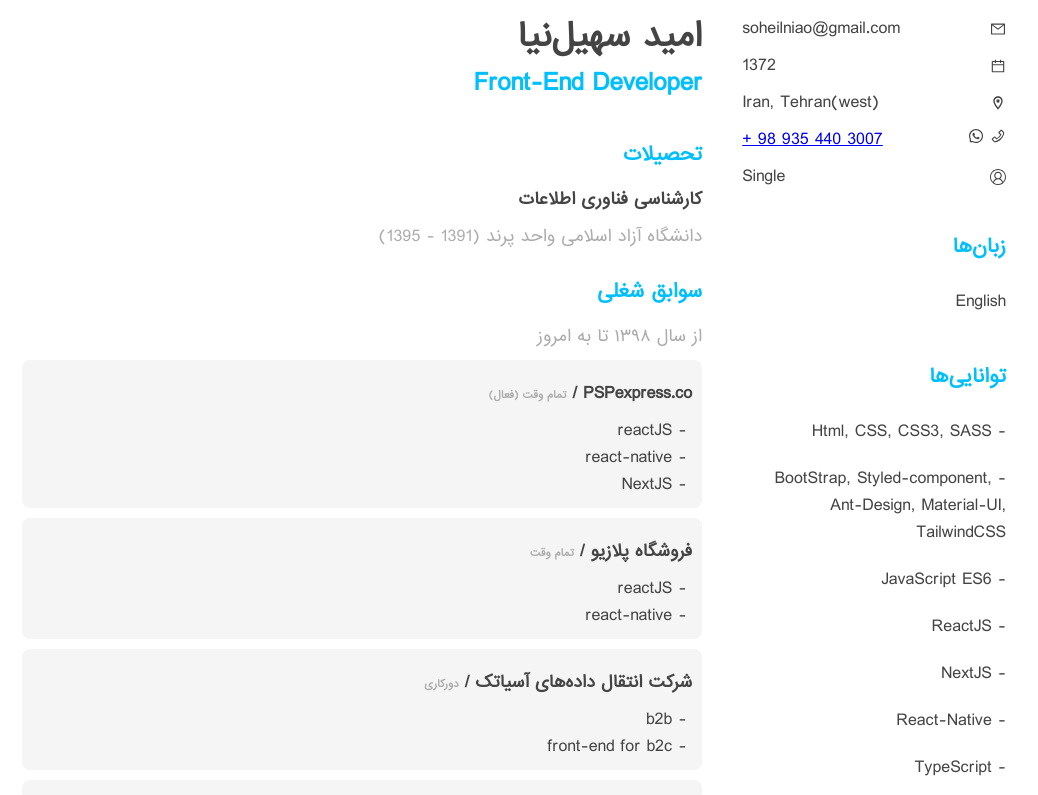
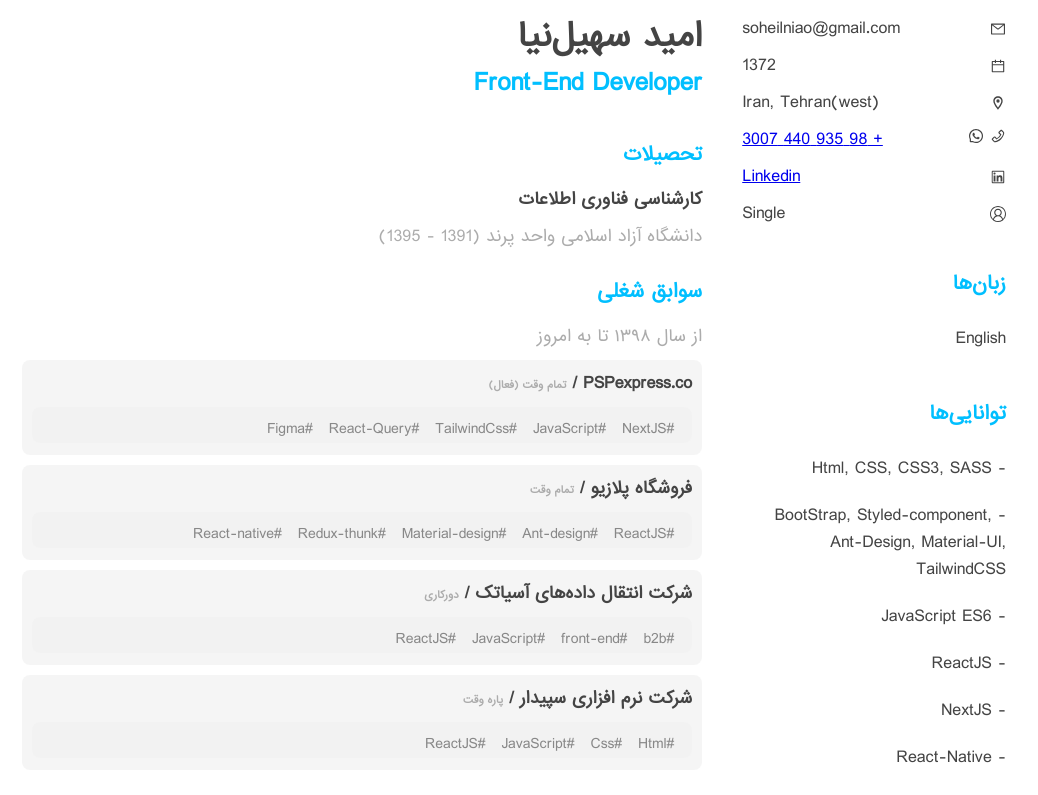
Before and after one commit to omids0/my_resume, a Next.js app: page / in a window 1280 px wide. Shown: the top 795 px of the page, without its empty margins (126-1164 px from the left). Built offline with nearby package versions, Linux system fonts and the light colour scheme.

Commit message:
CV updated

```diff
--- a/components/about-me/Contacts.js
+++ b/components/about-me/Contacts.js
@@ -4,6 +4,7 @@ import {
   AiOutlineCalendar,
   AiOutlinePhone,
   AiOutlineWhatsApp,
+  AiOutlineLinkedin,
 } from "react-icons/ai";
 import { MdOutlineLocationOn } from "react-icons/md";
 import { VscAccount } from "react-icons/vsc";
@@ -12,13 +13,13 @@ export default function Contacts({ myresume }) {
   return (
     <div className="contact-container-desktop">
       <div className="contact-desktop">
-        <AiOutlineMail /> <p>{myresume.email}</p>
+        <AiOutlineMail /> <span>{myresume.email}</span>
       </div>
       <div className="contact-desktop">
-        <AiOutlineCalendar /> <p>{myresume.age}</p>
+        <AiOutlineCalendar /> <span>{myresume.age}</span>
       </div>
       <div className="contact-desktop">
-        <MdOutlineLocationOn /> <p className="ltr">{myresume.address}</p>
+        <MdOutlineLocationOn /> <span className="ltr">{myresume.address}</span>
       </div>
 
       <div className="contact-desktop">
@@ -26,12 +27,19 @@ export default function Contacts({ myresume }) {
           <AiOutlinePhone /> <AiOutlineWhatsApp />
         </div>
         <a href="https://wa.me/+989354403007" target="_blank" rel="noreferrer">
-          <p className="ltr">{myresume.phone}</p>
+          <span className="ltr">{myresume.phone}</span>
         </a>
       </div>
 
       <div className="contact-desktop">
-        <VscAccount /> <p>{myresume.relationship}</p>
+        <AiOutlineLinkedin />
+        <a href="#" target="_blank" rel="noreferrer">
+          <span>{myresume.linkedin}</span>
+        </a>
+      </div>
+
+      <div className="contact-desktop">
+        <VscAccount /> <span>{myresume.relationship}</span>
       </div>
     </div>
   );
--- a/components/experiences/Myjobs.js
+++ b/components/experiences/Myjobs.js
@@ -9,14 +9,16 @@ export default function Myjobs({ myresume }) {
         {myresume
           .map((item, i) => (
             <div key={i}>
-              <p className="bold mys">
+              <span className="bold mys">
                 {item.name} / <span className="work-time">{item.workTime}</span>
-              </p>
-              <ul className="job-desc-list">
+              </span>
+              <div className="job-desc-list">
                 {item.description.map((item, i) => (
-                  <li key={i}>{item}</li>
+                  <span key={i} className="job-exprienses-item">
+                    #{item}
+                  </span>
                 ))}
-              </ul>
+              </div>
             </div>
           ))
           .reverse()}
--- a/components/experiences/SelfProjects.js
+++ b/components/experiences/SelfProjects.js
@@ -10,7 +10,7 @@ export default function SelfProjects({ myresume }) {
         {myresume.map((item, i) => (
           <div key={i} className="mypojects-countainer">
             <p className="bold mys">{item.projectName}</p>
-            <p>{item.description}</p>
+            <p className="job-desc">{item.description}</p>
             <div className="job-tools">
               {item.tools.map((item, i) => (
                 <p key={i}>{item}</p>
--- a/styles/globals.css
+++ b/styles/globals.css
@@ -138,7 +138,7 @@ h2 {
 .work-experiences-container div {
   background-color: #f2f2f2c2;
   margin: var(--s1) 0;
-  padding: var(--s1);
+  padding: 1rem 1rem 0.2rem 1rem;
   border-radius: 8px;
 }
 
@@ -150,8 +150,13 @@ h2 {
 }
 
 .job-desc-list {
-  margin: 0 var(--s2);
-  list-style-type: " - ";
+  display: flex;
+  font-size: 1.4rem;
+}
+
+.job-exprienses-item {
+  margin: 0 0.8rem;
+  color: #888888;
 }
 
 .job-tools {
@@ -196,6 +201,11 @@ h2 {
 .job-links-github a {
   font-size: 1.3rem;
 }
+
+.job-desc {
+  font-size: 1.3rem;
+}
+
 .job-desc2 {
   font-size: 1.2rem;
   color: var(--gray);
--- a/utils/data.js
+++ b/utils/data.js
@@ -8,6 +8,7 @@ export const myresume = {
     relationship: "Single",
     intrests: ["Online Game", "Music", "Study", "Tourism"],
     email: "soheilniao@gmail.com",
+    linkedin: "Linkedin",
   },
   languages: [{ language: "English", level: 75 }],
   skills: [
@@ -39,22 +40,34 @@ export const myresume = {
     {
       name: "شرکت نرم افزاری سپیدار",
       workTime: "پاره وقت",
-      description: ["html, css", "JavaScript", "reactJS"],
+      description: ["Html", "Css", "JavaScript", "ReactJS"],
     },
     {
       name: "شرکت انتقال داده‌های آسیاتک",
       workTime: "دورکاری",
-      description: ["b2b", "front-end for b2c"],
+      description: ["b2b", "front-end", "JavaScript", "ReactJS"],
     },
     {
       name: "فروشگاه پلازیو",
       workTime: "تمام وقت",
-      description: ["reactJS", "react-native"],
+      description: [
+        "ReactJS",
+        "Ant-design",
+        "Material-design",
+        "Redux-thunk",
+        "React-native",
+      ],
     },
     {
       name: "PSPexpress.co",
       workTime: "تمام وقت (فعال)",
-      description: ["reactJS", "react-native", "NextJS"],
+      description: [
+        "NextJS",
+        "JavaScript",
+        "TailwindCss",
+        "React-Query",
+        "Figma",
+      ],
     },
   ],
   self_projects: [
```
